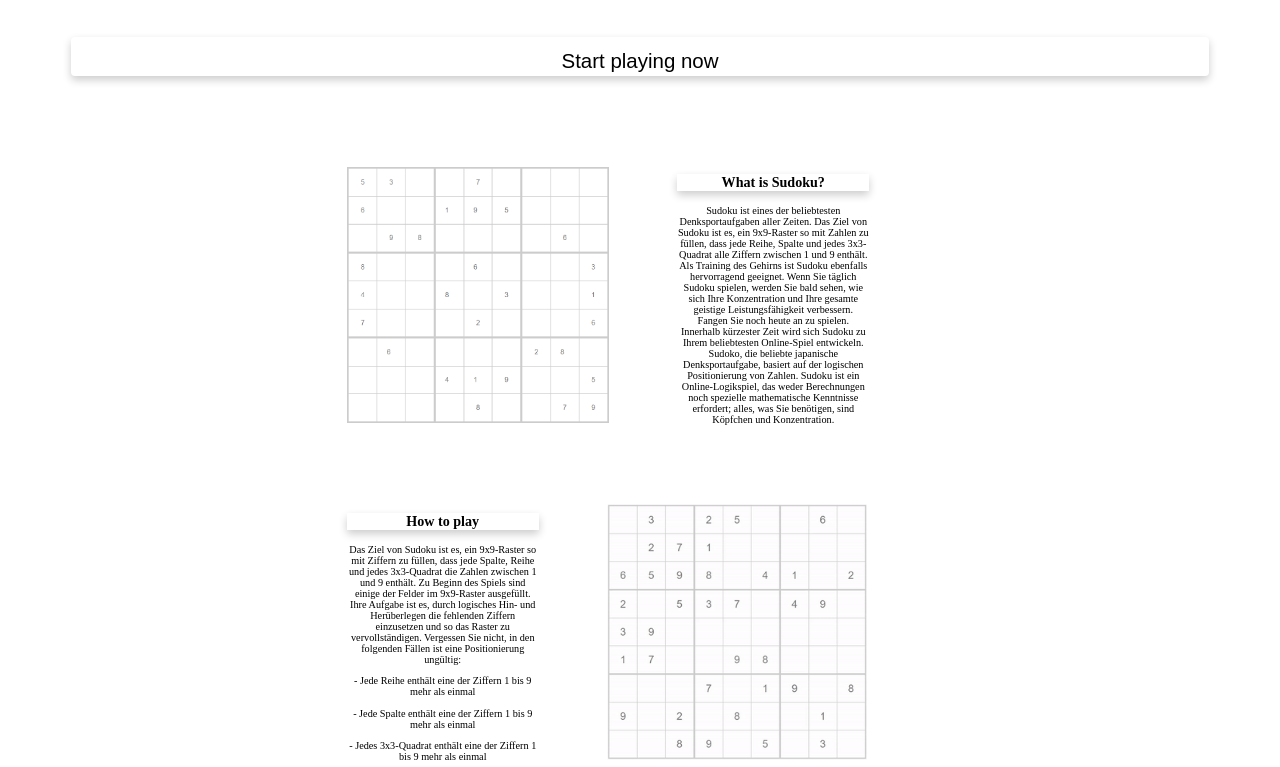
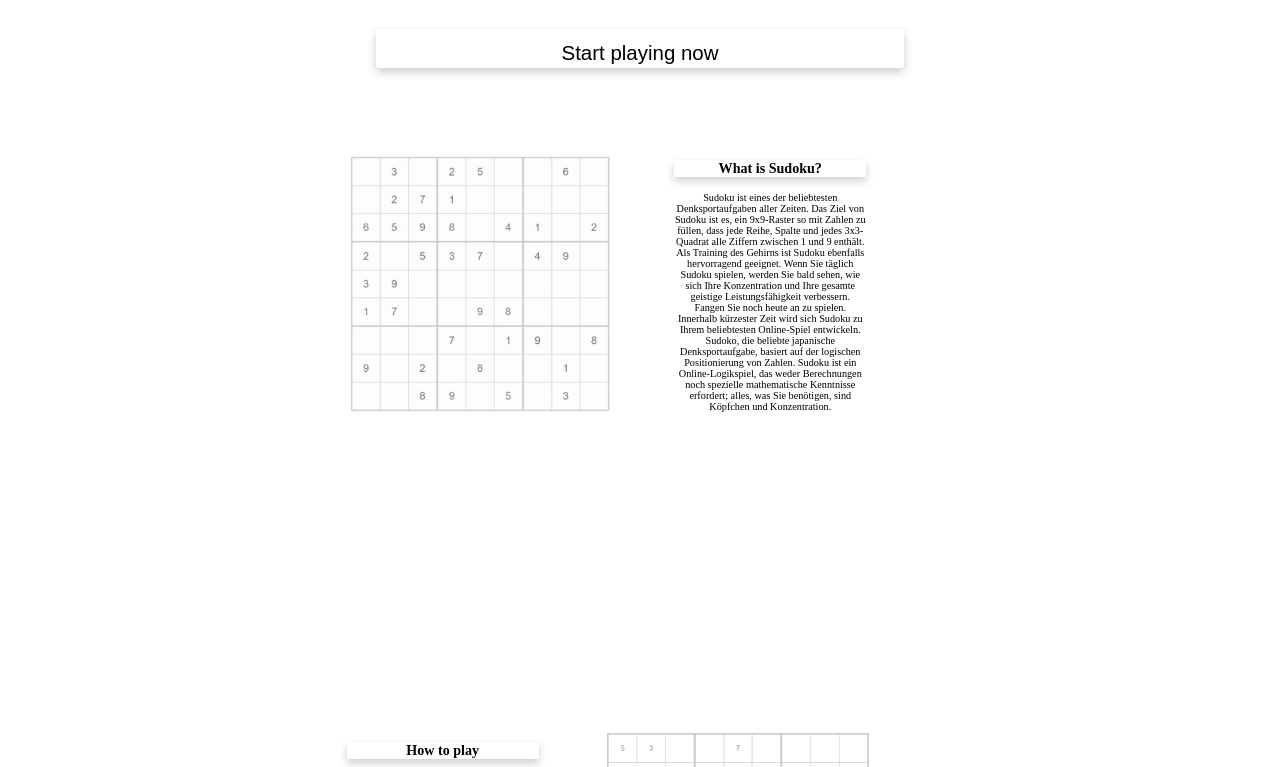
Before and after one commit to r0b-1n/sudoku-web, a website: page index.html in a window 1280 px wide. Shown: the part 149-916 px from the top of the page. Drawn offline with Linux system fonts and the light colour scheme.

Commit message:
modified:   index.html 	modified:   public/style.css

```diff
--- a/index.html
+++ b/index.html
@@ -9,28 +9,34 @@
     <meta content="Play Sudoku in your Browser" property="og:title" />
     <meta content="Slove your Sudokus alone or play against your friends in some cool modes!" property="og:description" />
     <meta content="https://sudoku.cyclic.app/" property="og:url" />
-    <meta content="https://sudoku.cyclic.app/favicon.png" property="og:image" />
-    <meta name="og:image" content="summary_large_image">
+    <meta content="https://sudoku.cyclic.app/favicon.png" property="og:image" content="summary_large_image"/>
     <meta content="#43B581" data-react-helmet="true" name="theme-color" />
 </head>
 
 <body>
     <section>
+        <div type="container">
         <div type="header">
             <h1>Sudokuverse</h1>
         </div>
-    </section>
-    <button type="main-button" onclick="location.href='/play' ; ">Start playing now</button><br>
+        </div>
+        <div type="container">
+        <button type="main-button" onclick="location.href='/play' ; ">Start playing now</button>
+        </div>
         <div type="empty"></div>
-    <section>
-        <img type="display" src="sudoku.PNG">
+        <div type="container">
+        <img type="display" src="sudoku.gif">
         <div type="infobox">
             <h3>What is Sudoku?</h3>
             <p>Sudoku ist eines der beliebtesten Denksportaufgaben aller Zeiten. Das Ziel von Sudoku ist es, ein 9x9-Raster so mit Zahlen zu füllen, dass jede Reihe, Spalte und jedes 3x3-Quadrat alle Ziffern zwischen 1 und 9 enthält. Als Training des Gehirns
                 ist Sudoku ebenfalls hervorragend geeignet. Wenn Sie täglich Sudoku spielen, werden Sie bald sehen, wie sich Ihre Konzentration und Ihre gesamte geistige Leistungsfähigkeit verbessern. Fangen Sie noch heute an zu spielen. Innerhalb kürzester
                 Zeit wird sich Sudoku zu Ihrem beliebtesten Online-Spiel entwickeln. Sudoko, die beliebte japanische Denksportaufgabe, basiert auf der logischen Positionierung von Zahlen. Sudoku ist ein Online-Logikspiel, das weder Berechnungen noch spezielle
                 mathematische Kenntnisse erfordert; alles, was Sie benötigen, sind Köpfchen und Konzentration.</p>
-        </div><br>
+        </div>
+        </div>
+    </section>
+
+    <section>
         <div type="empty"></div>
             <div type="infobox">
                 <h3>How to play</h3>
@@ -40,14 +46,17 @@
                 <p>- Jede Spalte enthält eine der Ziffern 1 bis 9 mehr als einmal</p>
                 <p>- Jedes 3x3-Quadrat enthält eine der Ziffern 1 bis 9 mehr als einmal</p>
             </div>
-        <img type="display" src="sudoku.gif"><br>
+            <img type="display" src="sudoku.png"><br>
+            <div type="empty"></div>
             <div type="container">
                 <button type="sudoku" onclick="location.href='/play' ; ">Sudoku erstellen und lösen</button>
                 <button type="sudoku" onclick="location.href='/print' ; ">Sudoku ausdrucken</button>
             </div>
-    </section><br>
         <div type="empty"></div>
+    </section>
+
     <section>
+        <div type="empty"></div>
         <img type="display" src="sudoku.PNG">
         <div type="infobox">
             <h3>Sudoku but Multiplayer?</h3>
@@ -56,12 +65,10 @@
                 Zeit wird sich Sudoku zu Ihrem beliebtesten Online-Spiel entwickeln. Sudoko, die beliebte japanische Denksportaufgabe, basiert auf der logischen Positionierung von Zahlen. Sudoku ist ein Online-Logikspiel, das weder Berechnungen noch spezielle
                 mathematische Kenntnisse erfordert; alles, was Sie benötigen, sind Köpfchen und Konzentration.</p>
         </div><br>
+        <div type="empty"></div>
         <div type="container">
             <button type="sudoku " onclick="location.href='/rooms' ; ">Sudoku gegeneinander spielen</button>
         </div>
-    </section>
-</body>
-
         <div type="empty"></div>
 
         <footer>
@@ -80,4 +87,49 @@
             </div>
         </footer>
 
+    </section>
+
+</body>
+
 </html>
+
+<script>
+
+// Get all the sections
+const sections = document.querySelectorAll('section');
+
+// Function to handle scroll snapping
+function snapToSection() {
+  const scrollPosition = window.scrollY;
+  const viewportHeight = window.innerHeight;
+
+  // Find the index of the section to snap to
+  let targetIndex = Math.round(scrollPosition / viewportHeight);
+
+  // Ensure the target index is within the valid range
+  targetIndex = Math.max(0, Math.min(targetIndex, sections.length - 1));
+
+  // Scroll the target section into view with the snapping effect
+  sections[targetIndex].scrollIntoView({ behavior: 'instant', block: 'center' });
+}
+
+// Debounce function to prevent excessive function calls
+function debounce(func, wait) {
+  let timeout;
+  return function executedFunction(...args) {
+    const later = () => {
+      timeout = null;
+      func(...args);
+    };
+    clearTimeout(timeout);
+    timeout = setTimeout(later, wait);
+  };
+}
+
+// Listen for scroll events and trigger the snapping effect with debounce
+const debounceSnapToSection = debounce(snapToSection, 100);
+window.addEventListener('scroll', debounceSnapToSection);
+
+
+
+</script>
--- a/public/style.css
+++ b/public/style.css
@@ -1,6 +1,9 @@
-body {
+body, html {
     display: grid;
     place-items: center;
+    margin: 0;
+    padding: 0;
+    height: 100%;
 }
 
 a {
@@ -38,7 +41,6 @@ div[type="logo"] {
 }
 
 div[type="header"] {
-    align-self: center;
     display: inline-block;
     align-items: center;
     /*background-image: url('https://sudoku.cyclic.app/sudoku.gif');*/
@@ -50,12 +52,20 @@ div[type="links"] {
 
 div[type="empty"] {
     width: 100%;
-    height: 5vw;
+    height: 6vw;
 }
 
 div[type="container"] {
     display: flex;
+    justify-content: center;
+  }
+
+
+div[type="content"] {
+    display: flex;
+    justify-content: center;
     align-items: center;
+    height: 100vh; /* Set a fixed height for the container */
   }
 
 .crossword {
@@ -359,3 +369,9 @@ footer {
     text-align: center;
     bottom: 0;
 }
+
+section {
+    width: 100%;
+    height: 100vh; /* This ensures the section takes the full viewport height */
+    scroll-snap-align: start; /* Snap to the start of each section */
+  }
```
Lines whose indentation alone changed are shown as unchanged.
